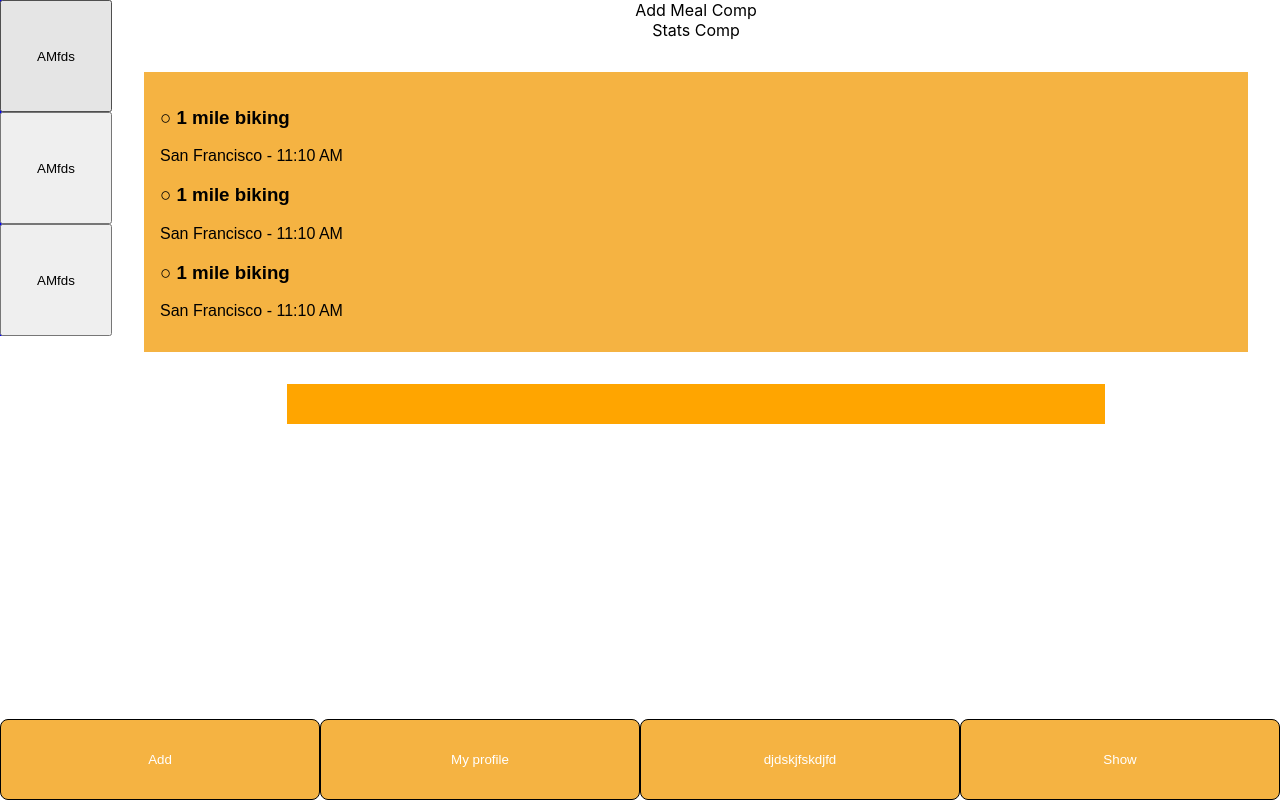
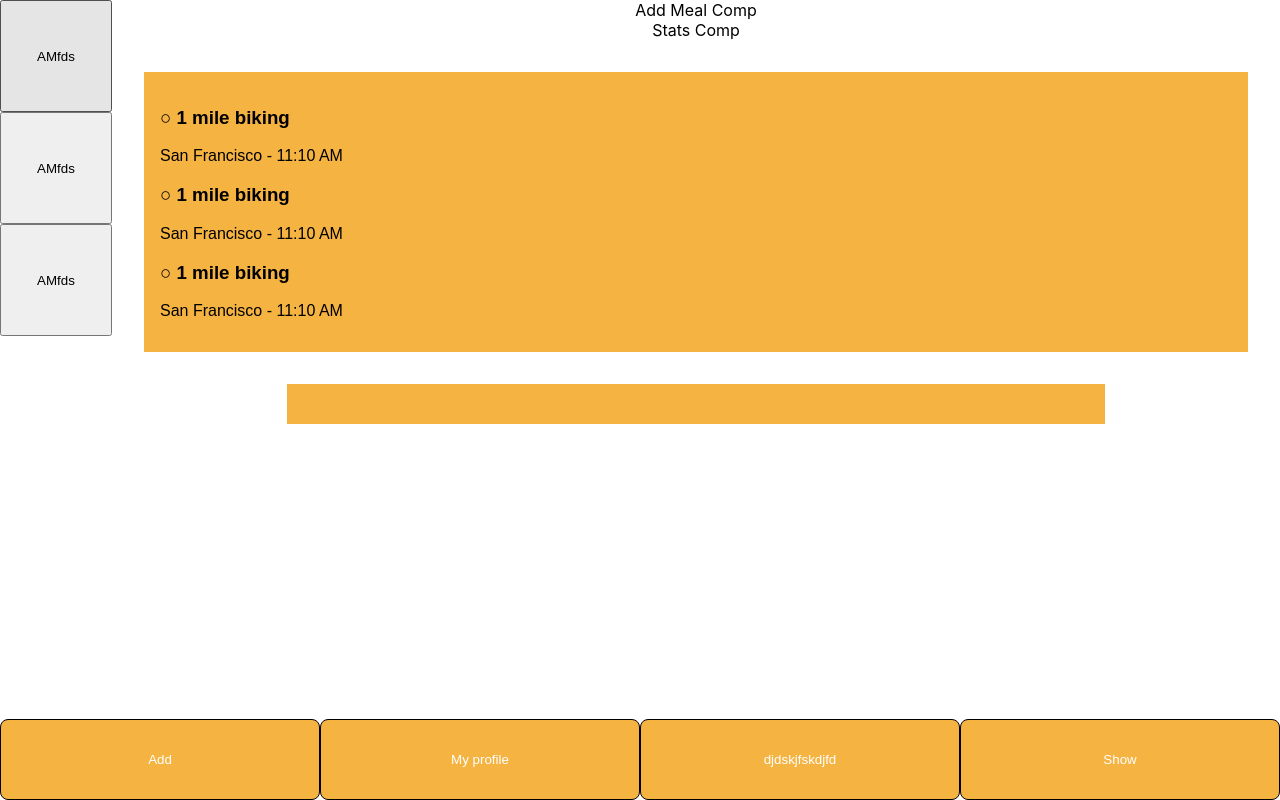
Before and after one commit to javascript-m/react_app, a React (Create React App) app: page / in a window 1280 px wide. Built offline with nearby package versions, Linux system fonts and the light colour scheme; a web font is replaced by a local one.

Commit message:
ORA ET LABORA

```diff
--- a/src/Components/ProgressBar/ProgressBar.css
+++ b/src/Components/ProgressBar/ProgressBar.css
@@ -1,7 +1,7 @@
 .progress_bar {
     height: 2.5rem;
     width: 70%;
-    background-color: orange;
+    background-color: #f5b342;
     margin: auto;
 }
 .progress {
--- a/src/Layout/SideBar/SideBar.css
+++ b/src/Layout/SideBar/SideBar.css
@@ -1,5 +1,4 @@
 .sideBar {
     position: fixed;
-    background-color: blue;
     width: 5rem;
 }
--- a/src/Layout/SideBar/SideBarBtn/SideBarBtn.css
+++ b/src/Layout/SideBar/SideBarBtn/SideBarBtn.css
@@ -2,4 +2,13 @@
     display: block;
     width: 7rem;
     height: 7rem;
+        /*Micanje outlinea*/
+        -moz-outline:0 none;
+        outline:0 none;
 }
+
+    /*Old school down, gumb ide prema dolje */
+    .sideBarBtn:active {
+      transform: translateY(1px);
+      filter: saturate(150%)
+}
--- a/src/Layout/ToolBar/ToolBarBtn/ToolBarBtn.css
+++ b/src/Layout/ToolBar/ToolBarBtn/ToolBarBtn.css
@@ -12,10 +12,9 @@
     outline:0 none;
     /*Za efekt kad se klikne */
     cursor: pointer;
-
 }
     /*Old school down, gumb ide prema dolje */
- .toolBarBtn:active{
+ .toolBarBtn:active {
      transform: translateY(1px);
      filter: saturate(150%)
- }
+}
```
